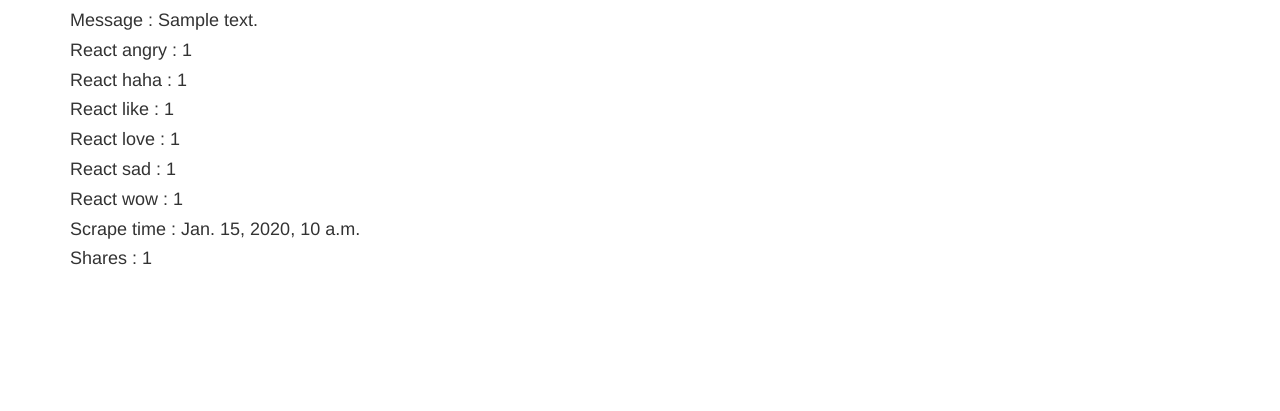
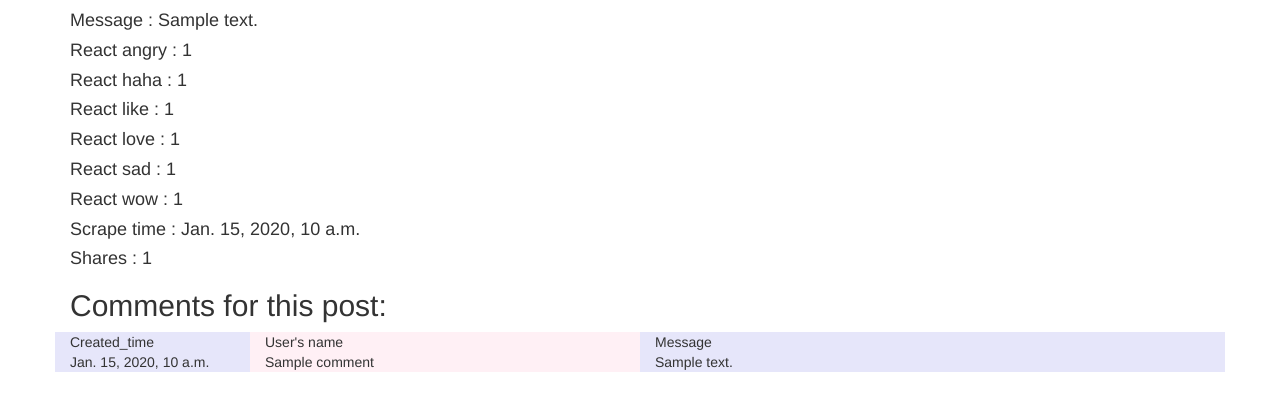
Before and after one commit to giangduong36/contextual-personalized-feeds-migiphu, a Django app: page /recsys/post/1/ in a window 1280 px wide. Shown: the part 253-664 px from the top of the page. Run offline with Django 3.2, Linux system fonts and the light colour scheme; tables that the repository leaves empty hold one stand-in row (values such as "Sample post"); some libraries are stand-ins or nearby versions.

Commit message:
Update view for comments of a post and posts of a page

```diff
--- a/recsys/templates/recsys/post_detail.html
+++ b/recsys/templates/recsys/post_detail.html
@@ -7,7 +7,38 @@
 {% block content %}
 
 {% for field in form %}
-            <h4>{{ field.label }} : {{field.value}}</h4>
+<h4>{{ field.label }} : {{field.value}}</h4>
 {% endfor %}
 
+<h2> Comments for this post: </h2>
+
+{% if comments %}
+<div class="row">
+    <div class="col-sm-2 " style="background-color:lavender;">
+        Created_time
+    </div>
+    <div class="col-sm-4" style="background-color:lavenderblush;">
+        User's name
+    </div>
+    <div class="col-sm-6" style="background-color:lavender;">
+        Message
+    </div>
+
+    {% for comment in comments %}
+        <div class="col-sm-2 " style="background-color:lavender;">
+            {{ comment.created_time }}
+        </div>
+        <div class="col-sm-4" style="background-color:lavenderblush;">
+            {{ comment.from_name }}
+        </div>
+        <div class="col-sm-6" style="background-color:lavender;">
+            {{ comment.message}}
+        </div>
+    {% endfor %}
+</div>
+
+{% else %}
+<p>No posts are available.</p>
+{% endif %}
+
 {% endblock %}
--- a/recsys/views.py
+++ b/recsys/views.py
@@ -6,7 +6,8 @@ from django.forms import ModelForm
 
 # Create your views here.
 
-from .models import Post, Page
+from .models import Post, Page, Comment
+
 
 def post_list(request):
     latest_post_list = Post.objects.order_by('created_time')[:50]
@@ -22,21 +23,28 @@ def post_detail(request, post_id):
     try:
         post = Post.objects.get(id=post_id)
         form = PostForm(instance=post)
+        comments = Comment.objects.filter(post_id = post)
     except Post.DoesNotExist:
         raise Http404("Post does not exist")
 
-    return render(request, 'recsys/post_detail.html', {'form': form})
+    return render(request, 'recsys/post_detail.html', {'form': form, 'comments': comments})
 
 
 def page_list(request):
     latest_page_list = Page.objects.all()
-    context = {'latest_page_list':latest_page_list}
+    context = {'latest_page_list': latest_page_list}
     return render(request, 'recsys/page_list.html', context)
 
 
 def page_detail(request, page_id):
-    page = get_object_or_404(Page, pk=page_id)
-    return render(request, 'recsys/page_detail.html', {'page': page})
+    try:
+        page = Page.objects.get(id=page_id)
+        posts_of_page = Post.objects.filter(page_id=page)   # All posts that belong to this page
+        context = {'latest_post_list': posts_of_page, 'page_name': page.name}
+    except posts_of_page.DoesNotExist:
+        raise Http404("Post does not exist")
+
+    return render(request, 'recsys/page_detail.html', context)
 
 
 def comment_list(request):
```
Also changed, not shown: recsys/templates/recsys/page_detail.html (+22 -9 lines), recsys/templates/recsys/post_list.html (+5 -3 lines).
